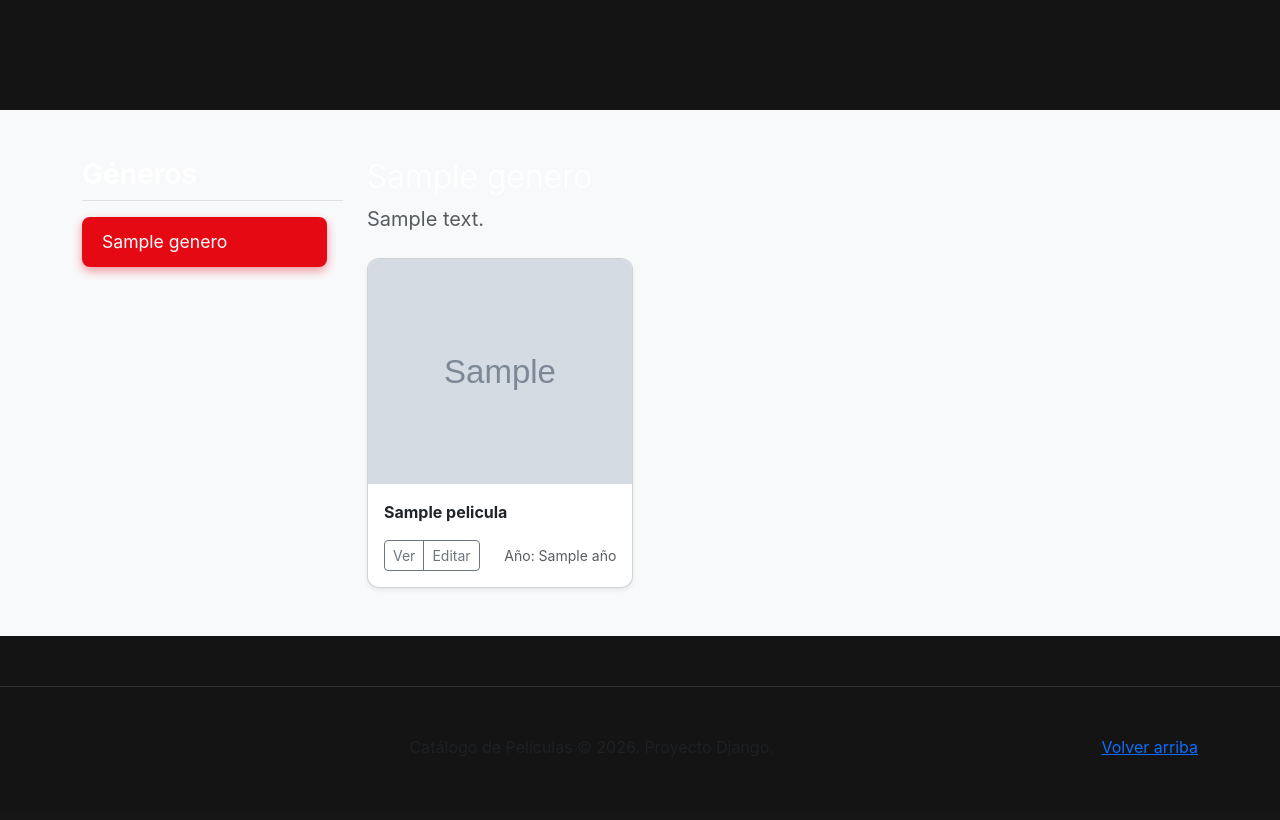
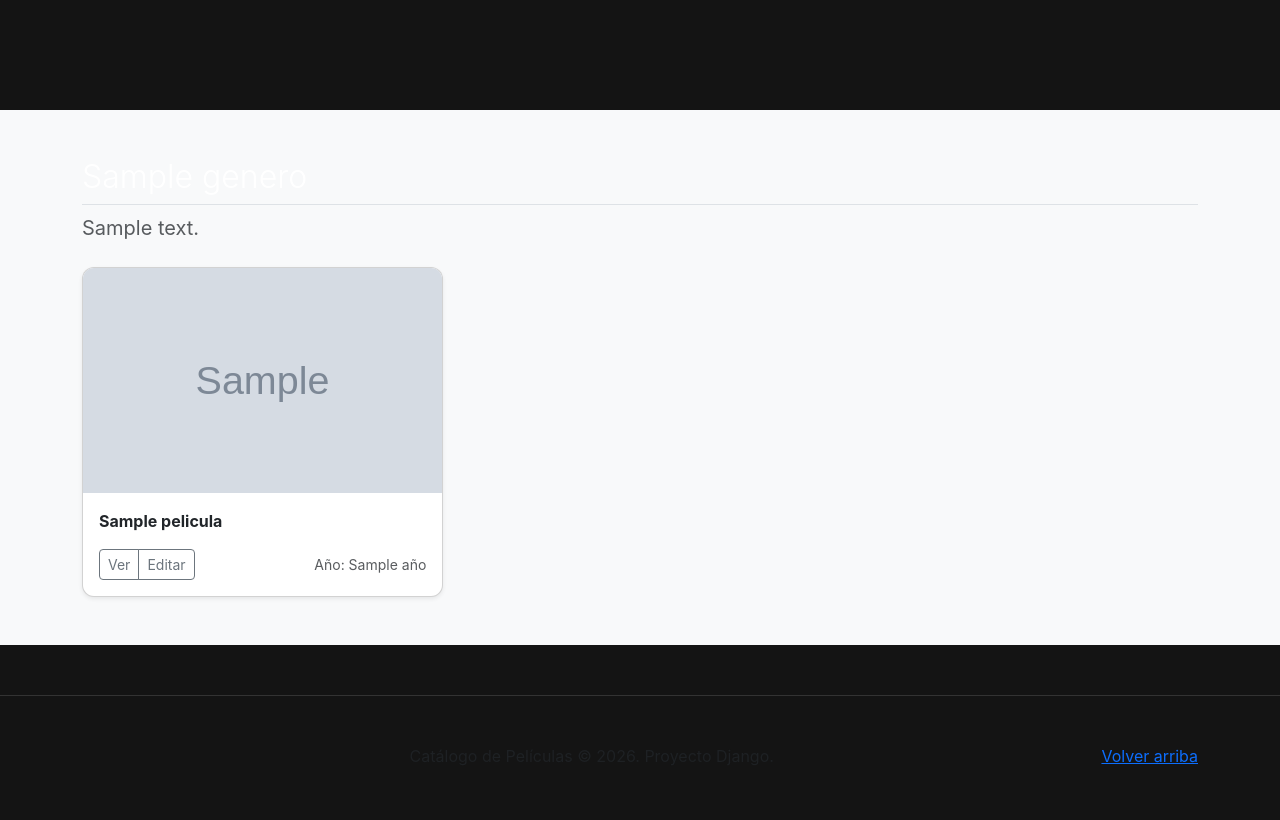
Before and after one commit to FranciscobDev/Evaluacion-dos-backend, a Django app: template FranciscoMauricio_APP/templates/FranciscoMauricio_APP/home.html in a window 1280 px wide. Shown: the part 271-1091 px from the top of the page. Before the commit the page ends 1027 px from the top, so only its background shows below. Run offline with Django 5.2, Linux system fonts and the light colour scheme; the template is opened without the code that fills it: most values are stand-ins (such as "Sample title", 1, 10 or a date in 2020); grey boxes marked "Sample" are stand-in pictures.

Commit message:
continua en inicio

```diff
--- a/FranciscoMauricio_APP/templates/FranciscoMauricio_APP/home.html
+++ b/FranciscoMauricio_APP/templates/FranciscoMauricio_APP/home.html
@@ -17,44 +17,16 @@
 
 <div class="album py-5 bg-body-tertiary">
     <div class="container">
-        <div class="row">
-            <!-- Componente Bootstrap: Nav Pills Verticales para los géneros -->
-            <div class="col-md-3 mb-4">
-                <h3 class="mb-3 border-bottom pb-2">Géneros</h3>
-                <div class="nav flex-column nav-pills me-3 gap-2" id="v-pills-tab" role="tablist" aria-orientation="vertical">
         {% for genero in generos %}
-                    <button class="nav-link text-start {% if forloop.first %}active{% endif %}"
-                            id="v-pills-{{ genero.id }}-tab"
-                            data-bs-toggle="pill"
-                            data-bs-target="#v-pills-{{ genero.id }}"
-                            type="button" role="tab"
-                            aria-controls="v-pills-{{ genero.id }}"
-                            aria-selected="{% if forloop.first %}true{% else %}false{% endif %}">
-                        {{ genero.nombre }}
-                    </button>
-                    {% endfor %}
-                </div>
-            </div>
-
-            <!-- Componente Bootstrap: Tab Content y Cards para las películas -->
-            <div class="col-md-9">
-                <div class="tab-content" id="v-pills-tabContent">
-                    {% for genero in generos %}
-                    <div class="tab-pane fade {% if forloop.first %}show active{% endif %}"
-                         id="v-pills-{{ genero.id }}"
-                         role="tabpanel"
-                         aria-labelledby="v-pills-{{ genero.id }}-tab"
-                         tabindex="0">
-
         <!-- Título y descripción del género -->
-                        <div class="mb-4">
-                            <h2 class="fw-light">{{ genero.nombre }}</h2>
+        <div class="mb-4 {% if not forloop.first %}mt-5{% endif %}">
+            <h2 class="fw-light border-bottom pb-2">{{ genero.nombre }}</h2>
             <p class="text-body-secondary fs-5">{{ genero.descripcion }}</p>
         </div>
 
         <!-- Grid de Cards de Bootstrap -->
         <div class="row row-cols-1 row-cols-sm-2 row-cols-md-3 g-3">
-                            {% for pelicula in genero.peliculas %}
+            {% for pelicula in genero.peliculas|slice:":3" %}
             <div class="col">
                 <div class="card shadow-sm h-100">
                     <img src="{% static 'imagenes/'|add:pelicula.imagen %}" class="bd-placeholder-img card-img-top" width="100%" height="225" style="object-fit: cover;" alt="{{ pelicula.nombre }}">
@@ -70,14 +42,13 @@
                     </div>
                 </div>
             </div>
+            {% empty %}
+            <div class="col-12 w-100">
+                <p class="text-muted">No hay películas registradas en este género.</p>
+            </div>
             {% endfor %}
-                        </div>
-
         </div>
         {% endfor %}
     </div>
 </div>
-        </div>
-    </div>
-</div>
 {% endblock content %}
```
Lines whose indentation alone changed are shown as unchanged.
